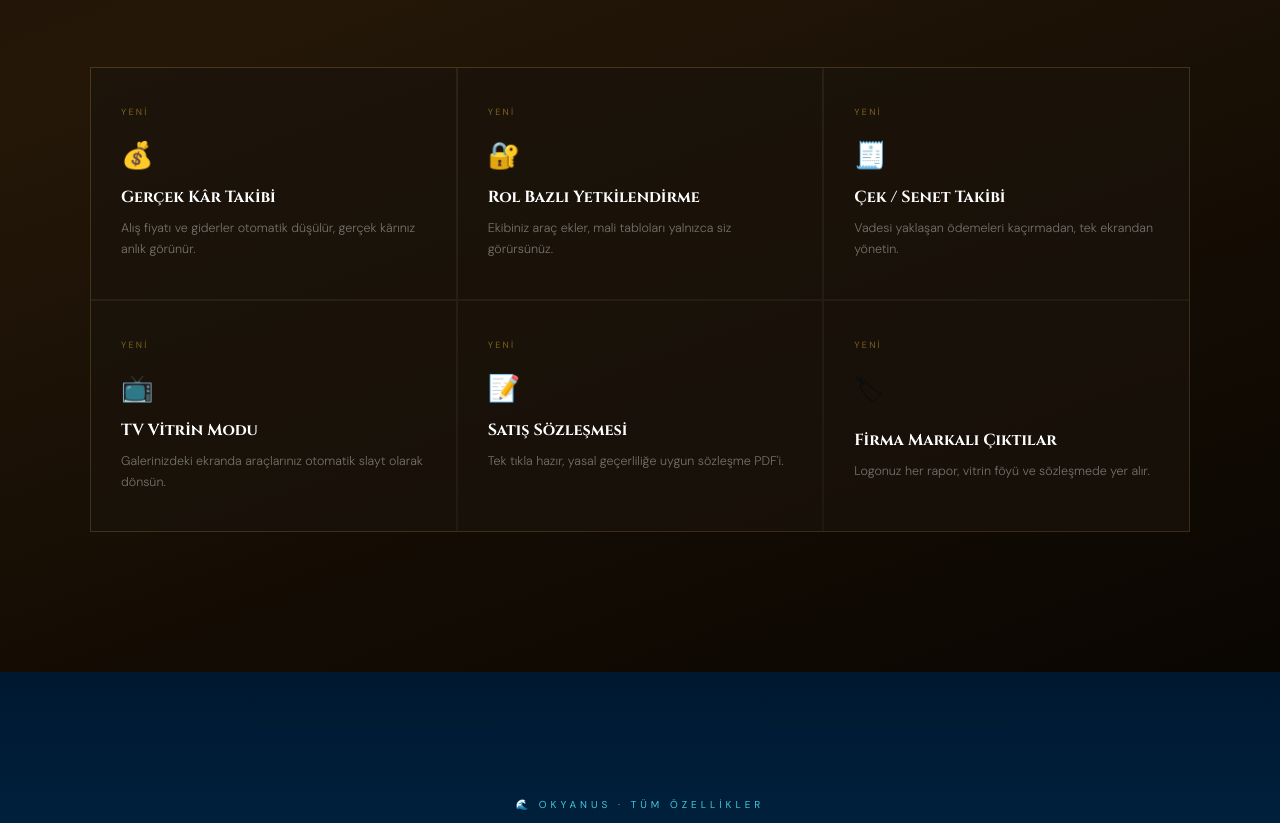
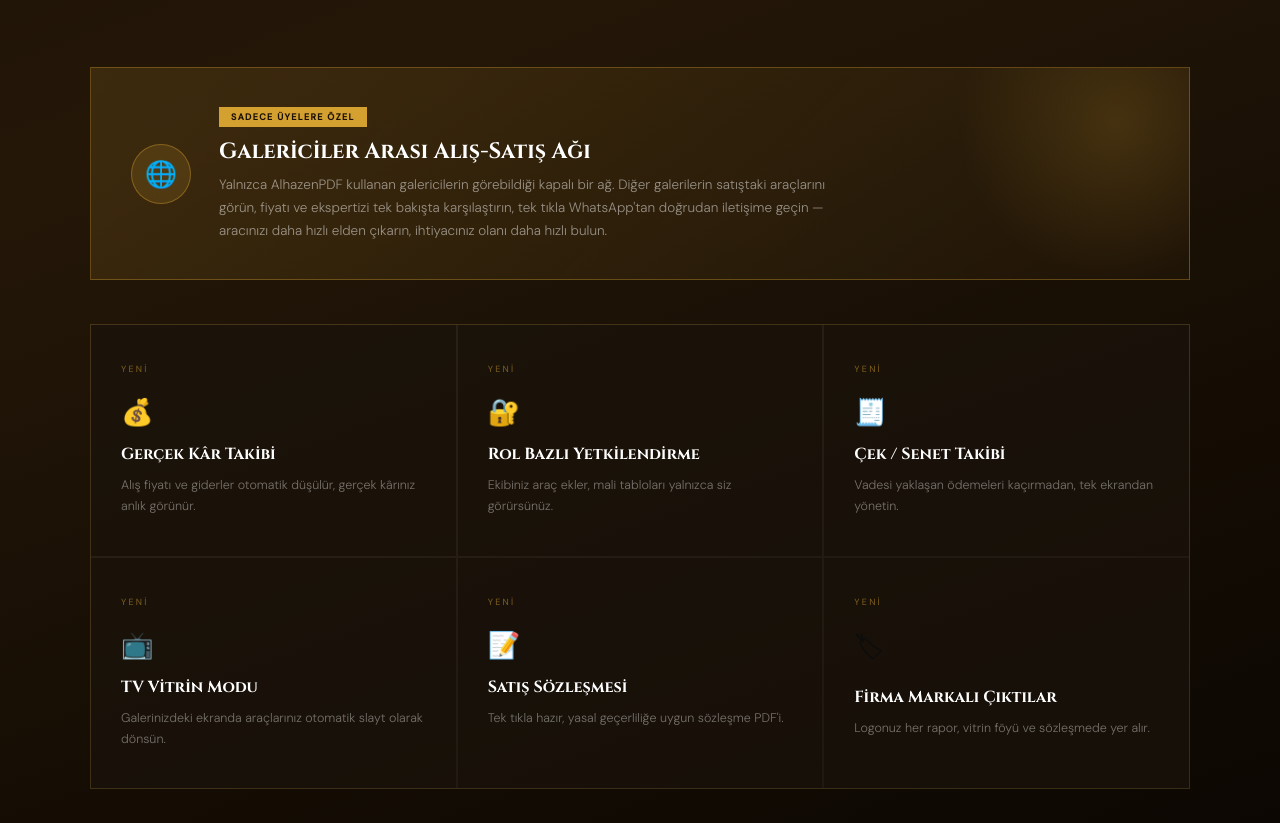
Before and after one commit to Akturk26/AlhazenPDF, a plain HTML site: page index.html in a window 1280 px wide. Shown: the part 3684-4507 px from the top of the page. Drawn offline with nearby package versions, Linux system fonts and the light colour scheme; animation ran at ten frames a second.

Commit message:
Anasayfa: Galericiler Arasi Alis-Satis Agi reklam banneri eklendi
Yenilikler bolumune, "Sadece Uyelere Ozel" rozetiyle one cikan bir
banner eklendi - galeri.alhazenpdf.com'daki yeni ozelligin tanitimi.

Co-Authored-By: Claude Sonnet 5 <noreply@anthropic.com>

```diff
--- a/index.html
+++ b/index.html
@@ -245,6 +245,21 @@ section[id]{scroll-margin-top:100px}
 .yenilik-name{font-family:'Cinzel',serif;font-size:16px;font-weight:600;color:#fff;margin-bottom:10px}
 .yenilik-desc{font-size:12.5px;line-height:1.7;color:rgba(255,255,255,0.4);font-weight:300}
 
+.agi-banner{
+  max-width:1100px;margin:0 auto 44px;
+  background:linear-gradient(135deg,rgba(212,160,48,0.14),rgba(212,160,48,0.03));
+  border:1px solid rgba(212,160,48,0.35);
+  padding:36px 40px;
+  display:flex;align-items:center;gap:28px;
+  position:relative;overflow:hidden;
+}
+.agi-banner::before{content:'';position:absolute;top:-50%;right:-8%;width:320px;height:320px;background:radial-gradient(circle,rgba(212,160,48,0.18),transparent 70%);pointer-events:none}
+.agi-icon{width:60px;height:60px;border-radius:50%;background:rgba(212,160,48,0.15);border:1px solid rgba(212,160,48,0.4);display:flex;align-items:center;justify-content:center;font-size:26px;flex-shrink:0;position:relative;z-index:1}
+.agi-body{position:relative;z-index:1}
+.agi-badge{display:inline-block;padding:4px 12px;background:#D4A030;color:#1A1006;font-size:9px;font-weight:800;letter-spacing:0.15em;text-transform:uppercase;margin-bottom:10px}
+.agi-title{font-family:'Cinzel',serif;font-size:22px;font-weight:700;color:#fff;margin-bottom:8px}
+.agi-desc{font-size:13.5px;line-height:1.7;color:rgba(255,255,255,0.5);font-weight:300;max-width:640px}
+
 /* ══ ALPS SECTION ══ */
 .alps{
   position:relative;overflow:hidden;
@@ -608,6 +623,7 @@ footer{
   .alps-content,.amazon-content{grid-template-columns:1fr;gap:48px}
   .ortaklik-content{grid-template-columns:1fr;gap:48px}
   .benefit-grid{grid-template-columns:1fr}
+  .agi-banner{flex-direction:column;text-align:center;padding:32px 24px}
   .ocean-grid,.yenilik-grid{grid-template-columns:1fr}
   .feat-list{grid-template-columns:1fr}
   .foot-top{grid-template-columns:1fr;gap:32px}
@@ -806,6 +822,16 @@ footer{
     <h2 class="section-big-title reveal">Sahadan<br>Doğan Özellikler.</h2>
     <p class="section-body reveal">Galericilerin gerçek talepleriyle şekillenen, sürekli gelişen bir platform.</p>
   </div>
+
+  <div class="agi-banner reveal">
+    <div class="agi-icon">🌐</div>
+    <div class="agi-body">
+      <span class="agi-badge">Sadece Üyelere Özel</span>
+      <div class="agi-title">Galericiler Arası Alış-Satış Ağı</div>
+      <p class="agi-desc">Yalnızca AlhazenPDF kullanan galericilerin görebildiği kapalı bir ağ. Diğer galerilerin satıştaki araçlarını görün, fiyatı ve ekspertizi tek bakışta karşılaştırın, tek tıkla WhatsApp'tan doğrudan iletişime geçin — aracınızı daha hızlı elden çıkarın, ihtiyacınız olanı daha hızlı bulun.</p>
+    </div>
+  </div>
+
   <div class="yenilik-grid reveal">
     <div class="yenilik-card">
       <span class="yenilik-badge">Yeni</span>
```
